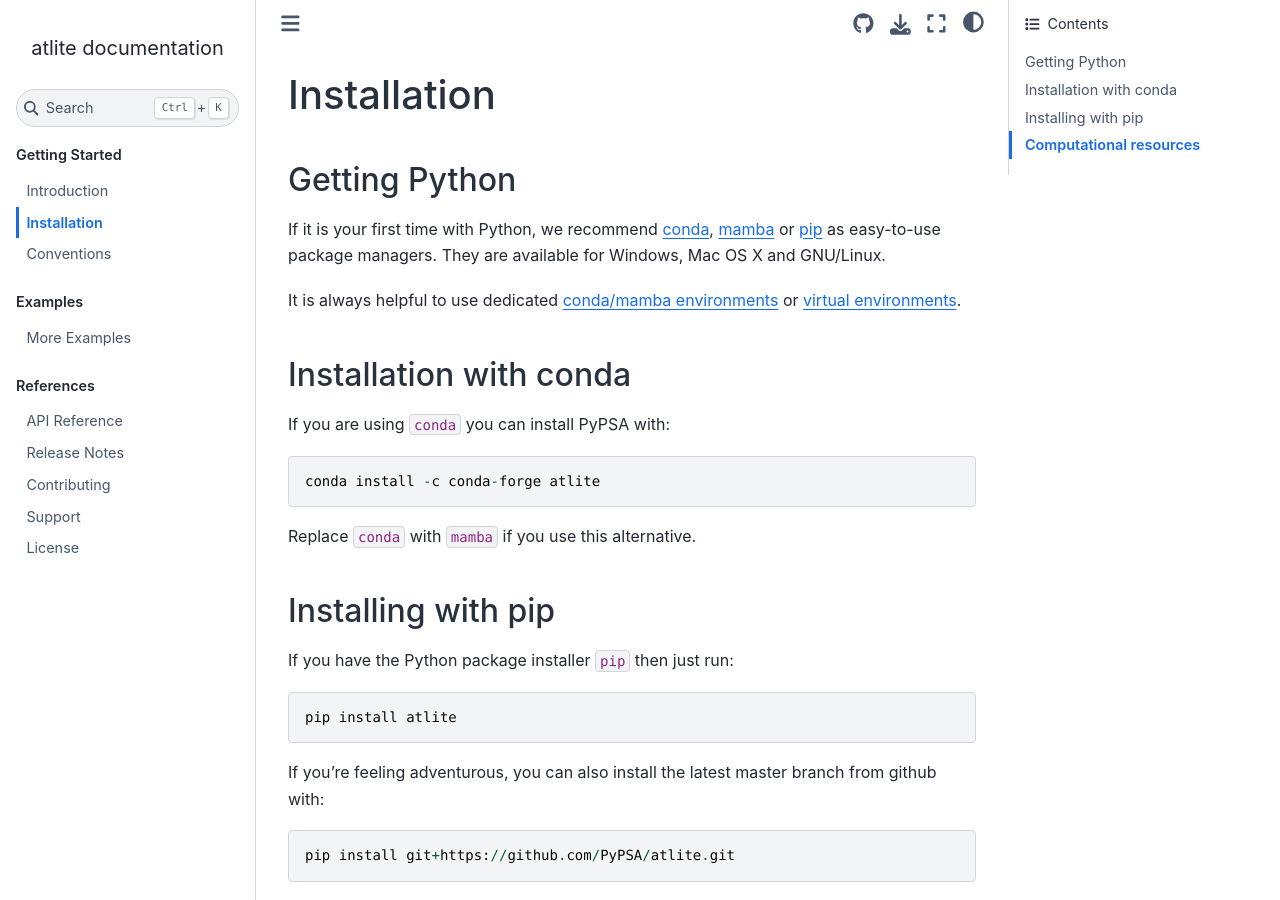
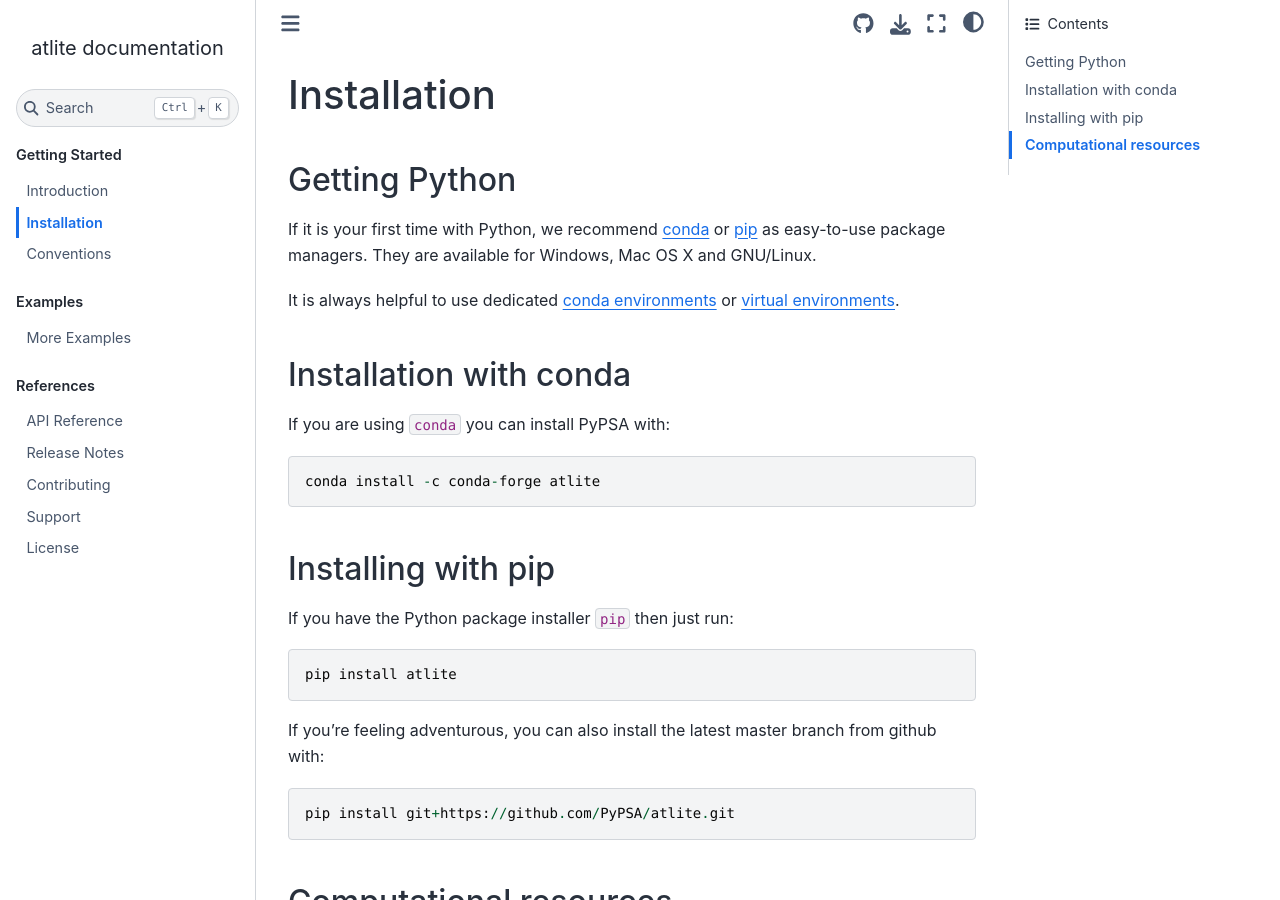
Before and after one commit to PyPSA/atlite, a Sphinx documentation site: the page built from doc/installation.rst, in a window 1280 px wide and 900 px high. Built offline with Sphinx 7.4.7 and the Sphinx Book theme 1.1.4, drawn with Linux system fonts in a browser that asks for light colours; pages that are not in the unit, such as notebooks, are missing from menus; some of the changed text lies outside the part shown.

Commit message:
resolve review comments

```diff
--- a/README.rst
+++ b/README.rst
@@ -120,7 +120,7 @@
 Authors and Copyright
 ---------------------
 
-Copyright (C) 2016 - 2024 Contributors to atlite <https://github.com/pypsa/atlite>
+Copyright (C) Contributors to atlite <https://github.com/pypsa/atlite>
 
 See the `AUTHORS`_ for details.
 
--- a/atlite/__init__.py
+++ b/atlite/__init__.py
@@ -11,7 +11,7 @@
 """
 
 __author__ = (
-    "Gorm Andresen (Aarhus University), "
+    "Gorm Andresen, "
     "Jonas Hoersch (FIAS/KIT/RLI), "
     "Johannes Hampp (JLUG),"
     "Fabian Hofmann (FIAS)"
@@ -20,7 +20,7 @@
     "David Schlachtberger (FIAS), "
 )
 
-__copyright__ = "Copyright 2016 - 2024 Contributors to atlite"
+__copyright__ = "Copyright Contributors to atlite"
 
 import re
 from importlib.metadata import version
--- a/doc/conf.py
+++ b/doc/conf.py
@@ -66,7 +66,7 @@
 # General information about the project.
 project = "atlite"
 author = "Contributors to atlite"
-copyright = "2016 - 2024" + ", " + author
+copyright = author
 documentation_title = "atlite Documentation"
 
 # The version info for the project you're documenting, acts as replacement for
--- a/doc/installation.rst
+++ b/doc/installation.rst
@@ -12,13 +12,13 @@
 ==============
 
 If it is your first time with Python, we recommend `conda
-<https://docs.conda.io/en/latest/miniconda.html>`_, `mamba
-<https://github.com/mamba-org/mamba>`_ or `pip
+<https://docs.conda.io/en/latest/miniconda.html>`_ or `pip
 <https://pip.pypa.io/en/stable/>`_ as easy-to-use package managers. They are
 available for Windows, Mac OS X and GNU/Linux.
 
-It is always helpful to use dedicated `conda/mamba environments <https://mamba.readthedocs.io/en/latest/user_guide/mamba.html>`_ or `virtual environments
-<https://pypi.python.org/pypi/virtualenv>`_.
+It is always helpful to use dedicated `conda environments
+<https://docs.conda.io/projects/conda/en/latest/user-guide/tasks/manage-environments.html>`_
+or `virtual environments <https://pypi.python.org/pypi/virtualenv>`_.
 
 
 Installation with conda
@@ -27,8 +27,6 @@
 If you are using ``conda`` you can install PyPSA with::
 
     conda install -c conda-forge atlite
-
-Replace ``conda`` with ``mamba`` if you use this alternative.
 
 
 Installing with pip
--- a/doc/support.rst
+++ b/doc/support.rst
@@ -1,6 +1,6 @@
 
 ..
-  SPDX-FileCopyrightText: 2019 - 2024 The PyPSA-Eur Authors
+  SPDX-FileCopyrightText: Contributors to atlite <https://github.com/pypsa/atlite>
   SPDX-License-Identifier: CC-BY-4.0
 
 #######################
```
Also changed, not shown: 4 other files.
